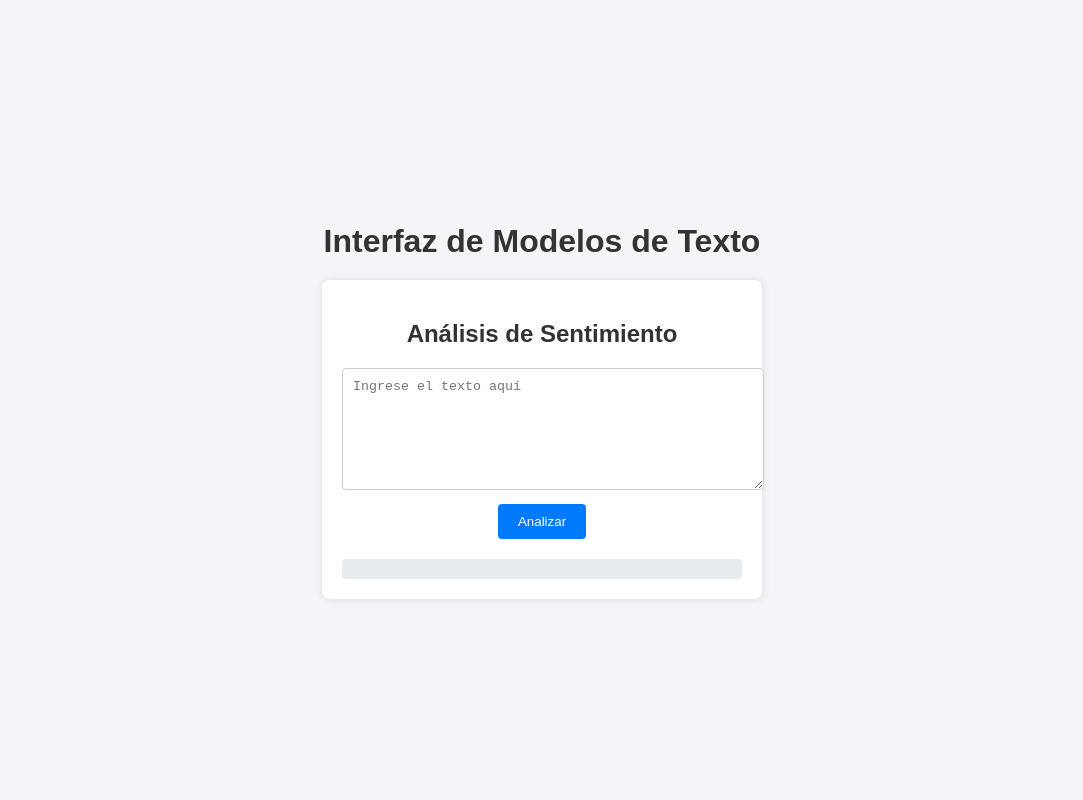
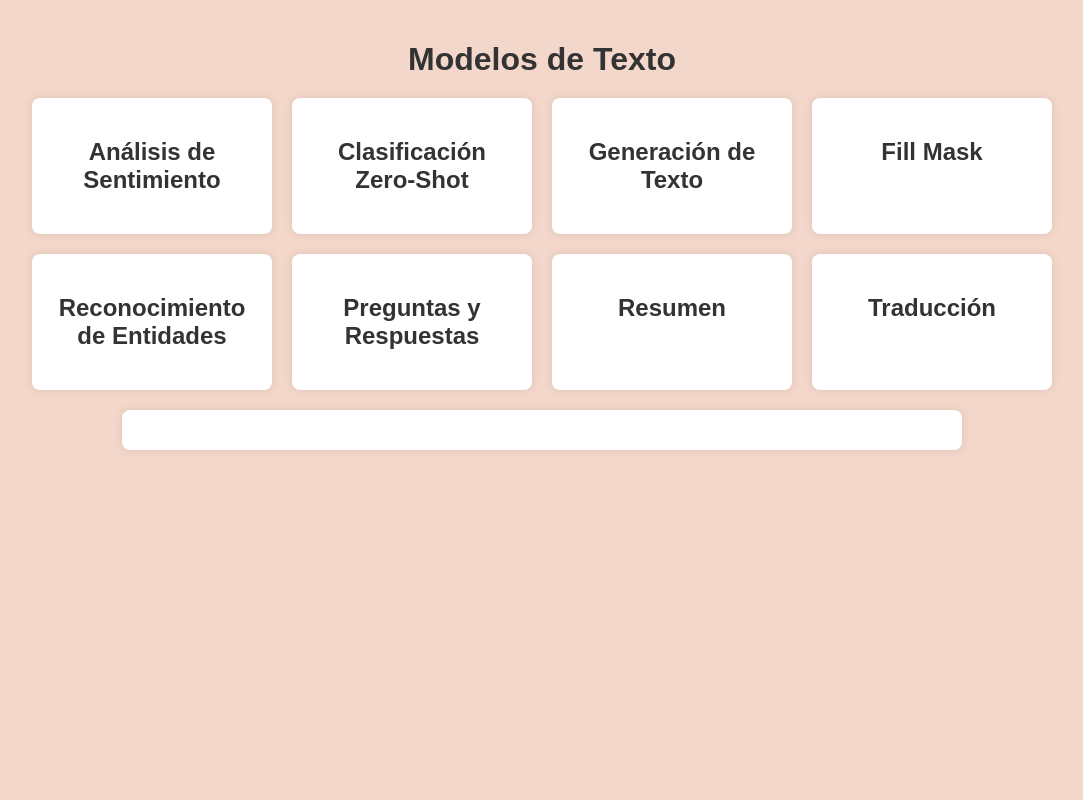
Before and after one commit to LauBr28/vidaArtificial, a FastAPI app: page / in a window 1280 px wide. Shown: the whole page, without its empty margins (98-1181 px from the left). Run offline with FastAPI, Linux system fonts and the light colour scheme.

Commit message:
Interfaz lista

```diff
--- a/api/static/styles.css
+++ b/api/static/styles.css
@@ -1,14 +1,10 @@
 body {
     font-family: Arial, sans-serif;
-    background-color: #f4f4f9;
+    background-color: #f3d7ca;
     color: #333;
     margin: 0;
-    padding: 0;
-    display: flex;
-    justify-content: center;
-    align-items: center;
-    height: 100vh;
-    flex-direction: column;
+    padding: 20px;
+    text-align: center;
 }
 
 h1 {
@@ -16,19 +12,48 @@ h1 {
 }
 
 .container {
+    display: flex;
+    flex-wrap: wrap;
+    justify-content: center;
+    gap: 20px;
+}
+
+.card {
     background: white;
     padding: 20px;
     border-radius: 8px;
     box-shadow: 0 0 10px rgba(0, 0, 0, 0.1);
-    width: 400px;
-    text-align: center;
+    width: 200px;
+    cursor: pointer;
+    transition: transform 0.2s;
 }
 
-textarea {
+.card:hover {
+    transform: scale(1.05);
+}
+
+.forms-container {
+    margin-top: 20px;
+}
+
+.form {
+    background: white;
+    padding: 20px;
+    border-radius: 8px;
+    box-shadow: 0 0 10px rgba(0, 0, 0, 0.1);
+    max-width: 500px;
+    margin: 0 auto;
+    text-align: left;
+}
+
+.hidden {
+    display: none;
+}
+
+textarea, input {
     width: 100%;
-    height: 100px;
+    padding: 10px;
     margin-bottom: 10px;
-    padding: 10px;
     border-radius: 4px;
     border: 1px solid #ccc;
 }
@@ -46,10 +71,14 @@ button:hover {
     background-color: #0056b3;
 }
 
-#result {
+.result {
     margin-top: 20px;
-    padding: 10px;
-    background-color: #e9ecef;
-    border-radius: 4px;
+    padding: 20px;
+    background: white;
+    border-radius: 8px;
+    box-shadow: 0 0 10px rgba(0, 0, 0, 0.1);
+    max-width: 800px;
+    margin: 20px auto;
+    text-align: left;
     white-space: pre-wrap;
 }
--- a/api/templates/index.html
+++ b/api/templates/index.html
@@ -3,19 +3,110 @@
 <head>
     <meta charset="UTF-8">
     <meta name="viewport" content="width=device-width, initial-scale=1.0">
-    <title>Interfaz de Modelos de Texto</title>
+    <title>Modelos de Texto</title>
     <link rel="stylesheet" href="/static/styles.css">
 </head>
 <body>
-    <h1>Interfaz de Modelos de Texto</h1>
+    <h1>Modelos de Texto</h1>
     <div class="container">
-        <form id="sentimentForm">
+        <!-- Tarjetas de modelos -->
+        <div class="card" onclick="showForm('sentiment')">
             <h2>Análisis de Sentimiento</h2>
+        </div>
+        <div class="card" onclick="showForm('zero-shot')">
+            <h2>Clasificación Zero-Shot</h2>
+        </div>
+        <div class="card" onclick="showForm('text-generation')">
+            <h2>Generación de Texto</h2>
+        </div>
+        <div class="card" onclick="showForm('fill-mask')">
+            <h2>Fill Mask</h2>
+        </div>
+        <div class="card" onclick="showForm('ner')">
+            <h2>Reconocimiento de Entidades</h2>
+        </div>
+        <div class="card" onclick="showForm('qa')">
+            <h2>Preguntas y Respuestas</h2>
+        </div>
+        <div class="card" onclick="showForm('summarization')">
+            <h2>Resumen</h2>
+        </div>
+        <div class="card" onclick="showForm('translation')">
+            <h2>Traducción</h2>
+        </div>
+    </div>
+
+    <!-- Formularios -->
+    <div id="forms" class="forms-container">
+        <!-- Análisis de Sentimiento -->
+        <form id="sentiment-form" class="form hidden" onsubmit="submitForm(event, '/sentiment-analysis/')">
+            <h2>Análisis de Sentimiento</h2>
+            <p class="example">Ejemplo: "Me encanta este producto, es increíble."</p>
             <textarea name="text" placeholder="Ingrese el texto aquí"></textarea>
             <button type="submit">Analizar</button>
         </form>
-        <div id="result"></div>
+
+        <!-- Clasificación Zero-Shot -->
+        <form id="zero-shot-form" class="form hidden" onsubmit="submitForm(event, '/zero-shot-classification/')">
+            <h2>Clasificación Zero-Shot</h2>
+            <p class="example">Ejemplo: Texto: "El cambio climático es un problema grave.", Etiquetas: "medio ambiente, política, tecnología"</p>
+            <textarea name="text" placeholder="Ingrese el texto aquí"></textarea>
+            <input type="text" name="candidate_labels" placeholder="Etiquetas candidatas (separadas por comas)">
+            <button type="submit">Clasificar</button>
+        </form>
+
+        <!-- Generación de Texto -->
+        <form id="text-generation-form" class="form hidden" onsubmit="submitForm(event, '/text-generation/')">
+            <h2>Generación de Texto</h2>
+            <p class="example">Ejemplo: "En un lugar de la Mancha..."</p>
+            <textarea name="text" placeholder="Ingrese el texto aquí"></textarea>
+            <button type="submit">Generar</button>
+        </form>
+
+        <!-- Fill Mask -->
+        <form id="fill-mask-form" class="form hidden" onsubmit="submitForm(event, '/fill-mask/')">
+            <h2>Fill Mask</h2>
+            <p class="example">Ejemplo: "El cielo está [MASK]."</p>
+            <textarea name="text" placeholder="Ingrese el texto aquí"></textarea>
+            <button type="submit">Completar</button>
+        </form>
+
+        <!-- Reconocimiento de Entidades -->
+        <form id="ner-form" class="form hidden" onsubmit="submitForm(event, '/ner/')">
+            <h2>Reconocimiento de Entidades</h2>
+            <p class="example">Ejemplo: "Apple está planeando abrir una nueva tienda en Madrid."</p>
+            <textarea name="text" placeholder="Ingrese el texto aquí"></textarea>
+            <button type="submit">Reconocer</button>
+        </form>
+
+        <!-- Preguntas y Respuestas -->
+        <form id="qa-form" class="form hidden" onsubmit="submitForm(event, '/question-answering/')">
+            <h2>Preguntas y Respuestas</h2>
+            <p class="example">Ejemplo: Contexto: "El cambio climático es un problema global.", Pregunta: "¿Qué es el cambio climático?"</p>
+            <textarea name="context" placeholder="Ingrese el contexto aquí"></textarea>
+            <textarea name="question" placeholder="Ingrese la pregunta aquí"></textarea>
+            <button type="submit">Responder</button>
+        </form>
+
+        <!-- Resumen -->
+        <form id="summarization-form" class="form hidden" onsubmit="submitForm(event, '/summarization/')">
+            <h2>Resumen</h2>
+            <p class="example">Ejemplo: "El cambio climático es un problema global que afecta a todos los países..."</p>
+            <textarea name="text" placeholder="Ingrese el texto aquí"></textarea>
+            <button type="submit">Resumir</button>
+        </form>
+
+        <!-- Traducción -->
+        <form id="translation-form" class="form hidden" onsubmit="submitForm(event, '/translation/')">
+            <h2>Traducción</h2>
+            <p class="example">Ejemplo: "Hola, ¿cómo estás?"</p>
+            <textarea name="text" placeholder="Ingrese el texto aquí"></textarea>
+            <button type="submit">Traducir</button>
+        </form>
     </div>
+
+    <!-- Resultados -->
+    <div id="result" class="result"></div>
 
     <script src="/static/script.js"></script>
 </body>
```
Also changed, not shown: api/static/script.js (+23 -5 lines).
